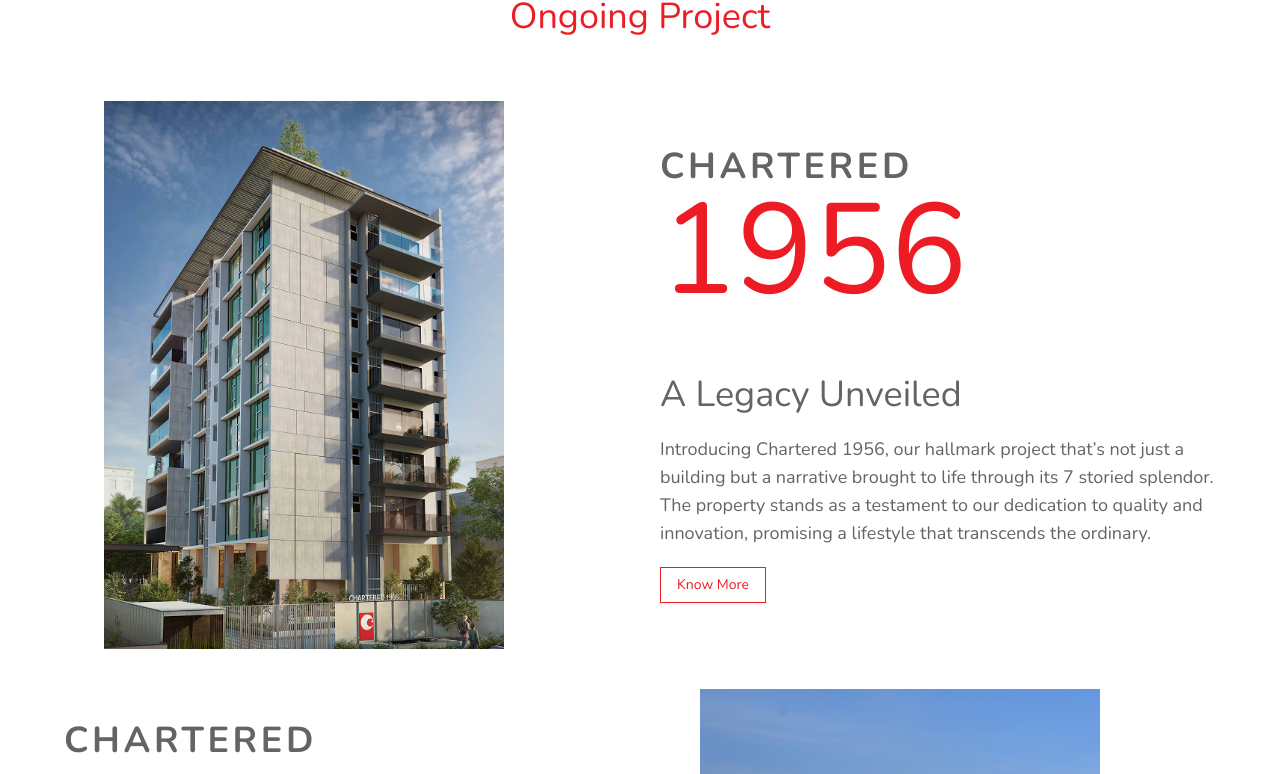
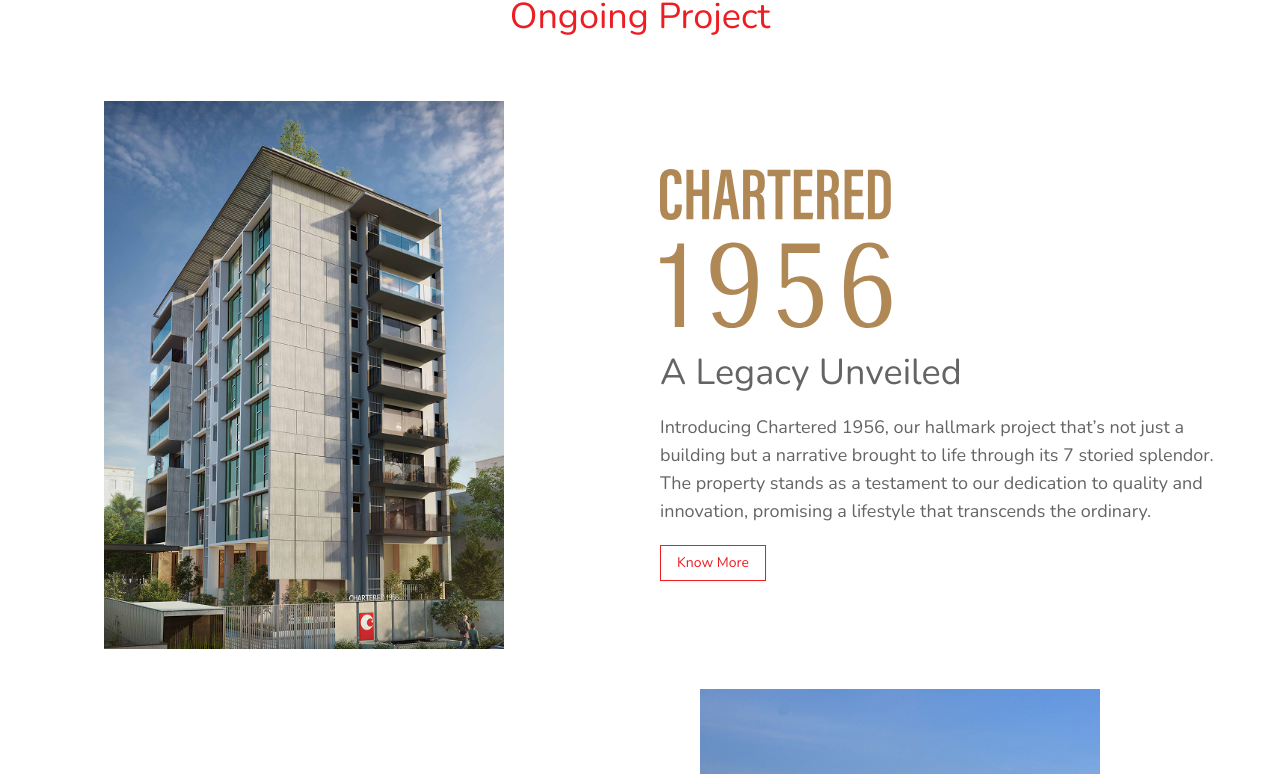
Before and after one commit to ivistaz-ecom/chartered-housing, a Next.js app: page / in a window 1280 px wide. Shown: the part 970-1744 px from the top of the page. Built offline with nearby package versions, Linux system fonts and the light colour scheme.

Commit message:
Images updated

```diff
--- a/components/HomePage/Projects/Projects.jsx
+++ b/components/HomePage/Projects/Projects.jsx
@@ -31,14 +31,20 @@ const Projects = () => {
                 i % 2 === 0 ? "order-2" : "order-1"
               }`}
             >
-              <div className="font-playfair">
-                <h3 className="text-4xl text-[#646464] uppercase tracking-widest font-bold">
+              <div>
+                {/* <h3 className="text-4xl text-[#646464] uppercase tracking-widest font-bold">
                   {item.firstname}
                 </h3>
-                <h3 className="text-9xl text-[#ED1C24]">{item.lastname}</h3>
+                <h3 className="text-9xl text-[#ED1C24]">{item.lastname}</h3> */}
+                <Image
+                  src={item.logo}
+                  width={item.logoWidth}
+                  height={item.logoHeight}
+                  alt={item.firstname + " " + item.lastname}
+                />
               </div>
 
-              <h4 className="text-4xl text-[#646464] mt-10">{item.title}</h4>
+              <h4 className="text-4xl text-[#646464] mt-1">{item.title}</h4>
               <p className="text-lg text-[#646464]">{item.desc}</p>
               <Link href={item.path}>
                 <Button
```
Also changed, not shown: lib/constants/projects.js, public/projects/logo/1956-logo.svg (added), public/projects/logo/birdsong-logo.svg (added).
